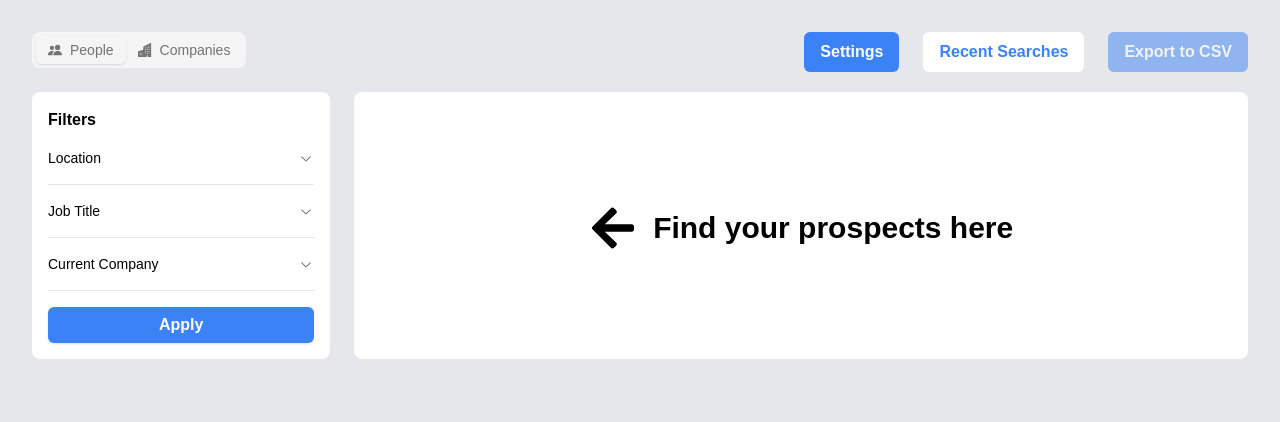
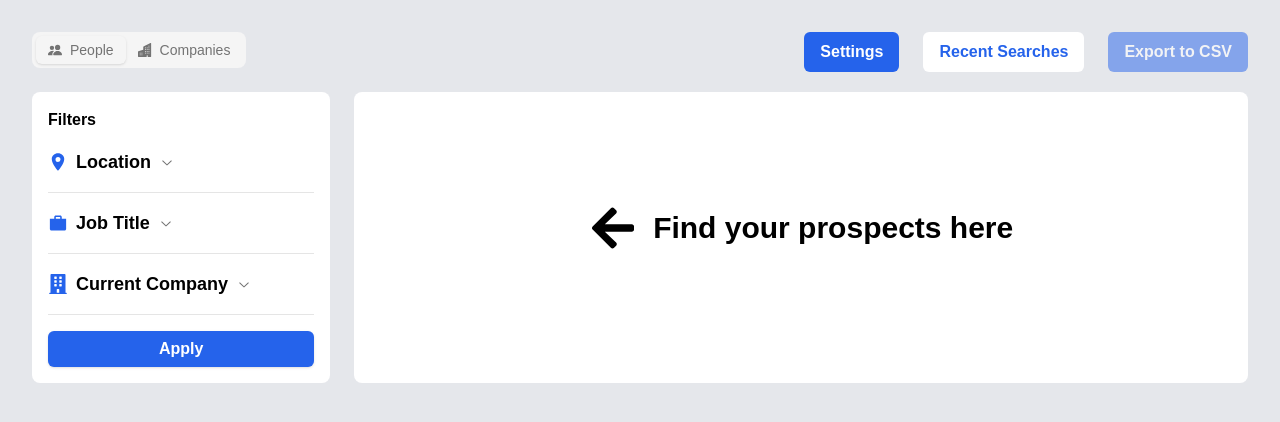
Before and after one commit to zehanubela/hursa, a Next.js app: page / in a window 1280 px wide. Shown: the top 422 px of the page. Built offline with nearby package versions, Linux system fonts and the light colour scheme.

Commit message:
add styling

```diff
--- a/app/prospecting.js
+++ b/app/prospecting.js
@@ -1,6 +1,5 @@
 "use client";
 import { useState, useEffect } from "react";
-import Image from "next/image";
 import { Tabs, TabsContent, TabsList, TabsTrigger } from "@/components/ui/tabs";
 import PeopleFilter from "@/components/PeopleFilter";
 import CompanyFilter from "@/components/CompanyFilter";
@@ -8,7 +7,6 @@ import { BsPeopleFill, BsBuildingsFill, BsPlus } from "react-icons/bs";
 import { Dialog, DialogContent, DialogTitle } from "@/components/ui/dialog";
 import { Input } from "@/components/ui/input";
 import { Button } from "@/components/ui/button";
-import local from 'next/font/local';
 
 export default function Prospecting() {
   const [selectedPeople, setSelectedPeople] = useState([]);
@@ -59,7 +57,7 @@ export default function Prospecting() {
 
   return (
     <div className="p-8 bg-gray-200 min-h-full">
-      <Tabs defaultValue="people" className="max-w-7xl relative">
+      <Tabs defaultValue="people" className="max-w-7xl mx-auto relative">
         <TabsList>
           <TabsTrigger
             value="people"
@@ -79,11 +77,11 @@ export default function Prospecting() {
         <div className="absolute right-0 top-0 flex gap-6">
           <button
             onClick={() => setSettingsOpen(true)}
-            className="flex items-center gap-2 bg-blue-500 text-white px-4 rounded-md py-2 disabled:opacity-50 font-semibold"
+            className="flex items-center gap-2 bg-blue-600 text-white px-4 rounded-md py-2 disabled:opacity-50 font-semibold"
           >
             Settings
           </button>
-          <button className="flex items-center gap-2 bg-white text-blue-500 px-4 rounded-md py-2 disabled:opacity-50 font-semibold" onClick={() => setRecentSearchesOpen(true)}>
+          <button className="flex items-center gap-2 bg-white text-blue-600 px-4 rounded-md py-2 disabled:opacity-50 font-semibold" onClick={() => setRecentSearchesOpen(true)}>
             Recent Searches
           </button>
           <button
@@ -91,7 +89,7 @@ export default function Prospecting() {
               selectedCompanies.length === 0 && selectedPeople.length === 0
             }
             onClick={handleExport}
-            className="flex items-center gap-2 bg-blue-500 text-white px-4 rounded-md py-2 disabled:opacity-50 font-semibold"
+            className="flex items-center gap-2 bg-blue-600 text-white px-4 rounded-md py-2 disabled:opacity-50 font-semibold"
           >
             Export to CSV
 
@@ -107,7 +105,7 @@ export default function Prospecting() {
             setRecentSearchesOpen={setRecentSearchesOpen}
           />
         </TabsContent>
-        <TabsContent value="company">
+        <TabsContent value="company" className="w-full mt-6">
           <CompanyFilter />
         </TabsContent>
       </Tabs>
--- a/components/CompanyFilter.jsx
+++ b/components/CompanyFilter.jsx
@@ -9,8 +9,8 @@ const CompanyFilter = () => {
       </div>
       <div className="w-3/4 bg-white rounded-lg p-4">
         {/* Main content area */}
-        <h3 className="font-bold">Content Area</h3>
-        <div>Companies Results</div>
+        <h3 className="font-bold">Coming soon!</h3>
+
       </div>
     </div>
   )
--- a/components/Loader.jsx
+++ b/components/Loader.jsx
@@ -3,7 +3,7 @@ import React from 'react'
 const Loader = () => {
   return (
     <div className="flex flex-col justify-center items-center h-screen">
-      <div className="animate-spin rounded-full h-32 w-32 border-t-4 border-b-4 border-blue-500"></div>
+      <div className="animate-spin rounded-full h-32 w-32 border-t-4 border-b-4 border-blue-600"></div>
       <div className="text-2xl font-bold mt-6">Loading...</div>
     </div>
   );
--- a/components/PeopleFilter.jsx
+++ b/components/PeopleFilter.jsx
@@ -6,7 +6,7 @@ import {
   AccordionTrigger,
 } from "@/components/ui/accordion";
 import mockPeopleData from "@/app/person_search_mock.json";
-import { IoLocationSharp } from "react-icons/io5";
+import { IoLocationOutline, IoLocationSharp } from "react-icons/io5";
 import { FaLinkedin } from "react-icons/fa";
 import Link from "next/link";
 import { Checkbox } from "@/components/ui/checkbox";
@@ -15,15 +15,10 @@ import { Button } from "@/components/ui/button";
 import { Input } from "@/components/ui/input";
 import Loader from "./Loader";
 import { FaArrowLeft } from "react-icons/fa";
-import {
-  Select,
-  SelectContent,
-  SelectItem,
-  SelectTrigger,
-  SelectValue,
-} from "@/components/ui/select";
 import AutoComplete from "./AutoComplete";
 import countryISO from "@/lib/countryISO.json";
+import { IoMdBriefcase } from "react-icons/io";
+import { FaBuilding } from "react-icons/fa";
 
 const PeopleFilter = ({
   selectedPeople,
@@ -71,7 +66,10 @@ const PeopleFilter = ({
     }
     const apiKey = localStorage.getItem("apiKey");
     if (!apiKey) {
-      setError((prev) => [...prev, "Please enter your API key"]);
+      setError((prev) => [
+        ...prev,
+        "Please enter your API key in the settings",
+      ]);
       hasError = true;
     }
 
@@ -116,16 +114,33 @@ const PeopleFilter = ({
 
         <Accordion type="single" collapsible>
           <AccordionItem value="country">
-            <AccordionTrigger>Location</AccordionTrigger>
+            <AccordionTrigger className="flex justify-start gap-2">
+              <IoLocationSharp
+                style={{ transform: "rotate(0deg)" }}
+                className="h-5 w-5  text-blue-600 inline-block"
+              />
+              <span className="text-lg font-bold">Location</span>
+            </AccordionTrigger>
             <AccordionContent>
-              <AutoComplete options={countryISO} />
+              <AutoComplete
+                options={countryISO}
+                setSelectedOption={(option) =>
+                  setPayload({ ...payload, country: option })
+                }
+              />
             </AccordionContent>
           </AccordionItem>
 
           <AccordionItem value="current-role">
-            <AccordionTrigger>Job Title</AccordionTrigger>
+            <AccordionTrigger className="flex justify-start gap-2">
+            <IoMdBriefcase
+                style={{ transform: "rotate(0deg)" }}
+                className="h-5 w-5  text-blue-600 inline-block"
+              />
+              <span className="text-lg font-bold">Job Title</span>
+            </AccordionTrigger>
             <AccordionContent>
-              <input
+              <Input
                 type="text"
                 placeholder="Software Engineer"
                 className="border border-gray-300 rounded-md p-2"
@@ -138,9 +153,15 @@ const PeopleFilter = ({
           </AccordionItem>
 
           <AccordionItem value="current-company">
-            <AccordionTrigger>Current Company</AccordionTrigger>
+          <AccordionTrigger className="flex justify-start gap-2">
+              <FaBuilding
+                style={{ transform: "rotate(0deg)" }}
+                className="h-5 w-5  text-blue-600 inline-block"
+              />
+              <span className="text-lg font-bold">Current Company</span>
+            </AccordionTrigger>
             <AccordionContent>
-              <input
+              <Input
                 type="text"
                 placeholder="Current Company"
                 className="border border-gray-300 rounded-md p-2"
@@ -155,7 +176,7 @@ const PeopleFilter = ({
           <div className="flex justify-center">
             <Button
               onClick={handleSearch}
-              className="w-full mt-4 bg-blue-500 text-white text-md font-semibold"
+              className="w-full mt-4 bg-blue-600 text-white text-md font-semibold"
             >
               Apply
             </Button>
@@ -220,9 +241,10 @@ const PeopleFilter = ({
             peopleData.map((person) => (
               <div
                 key={person.profile.public_identifier}
-                className="flex justify-between border-b-2 border-gray-200 py-2"
+                className="flex border-b-2 border-gray-200 py-4"
               >
                 <Checkbox
+                  className="mr-6 self-center"
                   checked={selectedPeople.includes(person)}
                   onCheckedChange={(checked) => {
                     if (checked) {
@@ -238,28 +260,28 @@ const PeopleFilter = ({
                     }
                   }}
                 />
-                <div className="flex flex-col gap-2 border-r-2 border-gray-200 w-[400px]">
-                  <div className="flex items-center gap-2">
+                <div className="flex flex-col border-r-2 border-gray-200 w-[400px] truncate pr-4">
+                  <div className="flex items-center gap-2 flex-0">
                     <a
-                      className="text-blue-500 block truncate"
+                      className="text-black block text-md font-semibold"
                       href={person.linkedin_profile_url}
                       target="_blank"
                       rel="noopener noreferrer"
                     >
                       {person.profile.full_name}
                     </a>
-                    <FaLinkedin />
+                    <FaLinkedin className="text-blue-600" />
                   </div>
-                  <p className="truncate">
+                  <p className="text-sm">
                     {person.profile.experiences[0].title}
                   </p>
-                  <div className="flex items-center gap-2">
-                    <IoLocationSharp />
-                    <span className="truncate">{`${person.profile.city}, ${person.profile.state}, ${person.profile.country}`}</span>
+                  <div className="flex items-center gap-2 mt-2">
+                    <IoLocationSharp className="text-gray-500" />
+                    <span className="text-gray-500 text-sm">{`${person.profile.city}, ${person.profile.state}, ${person.profile.country}`}</span>
                   </div>
                 </div>
 
-                <div>
+                <div className="w-[300px] truncate px-4">
                   {person.profile.experiences[0]
                     .company_linkedin_profile_url ? (
                     <Link
@@ -270,27 +292,27 @@ const PeopleFilter = ({
                       target="_blank"
                       rel="noopener noreferrer"
                     >
-                      <span className="text-blue-500 block truncate">
+                      <span className="text-blue-600 text-sm font-semibold">
                         {person.profile.experiences[0].company}
                       </span>
                     </Link>
                   ) : (
-                    <span className="block truncate">
+                    <span className="text-sm font-semibold">
                       {person.profile.experiences[0].company}
                     </span>
                   )}
 
                   {person.profile.experiences[0].location ? (
-                    <span className="block truncate">
+                    <span className="block text-sm text-gray-500 ">
                       {person.profile.experiences[0].location}
                     </span>
                   ) : null}
                 </div>
 
-                <div>
+                <div className="ml-auto">
                   <button
                     onClick={() => handleViewDetails(person)}
-                    className="border-2 border-blue-500 bg-white text-blue-500 px-4 py-2 rounded-md"
+                    className="border-2 border-blue-600 bg-white text-blue-600 px-4 py-2 rounded-md"
                   >
                     View Details
                   </button>
```
Also changed, not shown: components/AutoComplete.jsx (+3 -4 lines).
